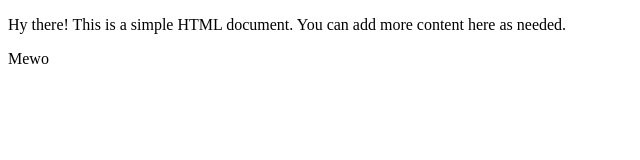
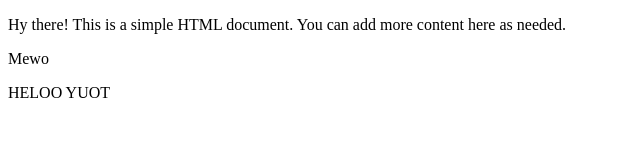
Before and after one commit to amritbir-singh/example, a plain HTML site: page index.html in a window 1280 px wide. Shown: the whole page, without its empty margins (0-640 px from the left). Drawn offline with Linux system fonts and the light colour scheme.

Commit message:
New Commut

```diff
--- a/index.html
+++ b/index.html
@@ -10,6 +10,7 @@
     Hy there! This is a simple HTML document. You can add more content here as needed.
     </p>
     <p>Mewo</p>
+    <p>HELOO YUOT</p>
 
 </body>
 </html>
```
